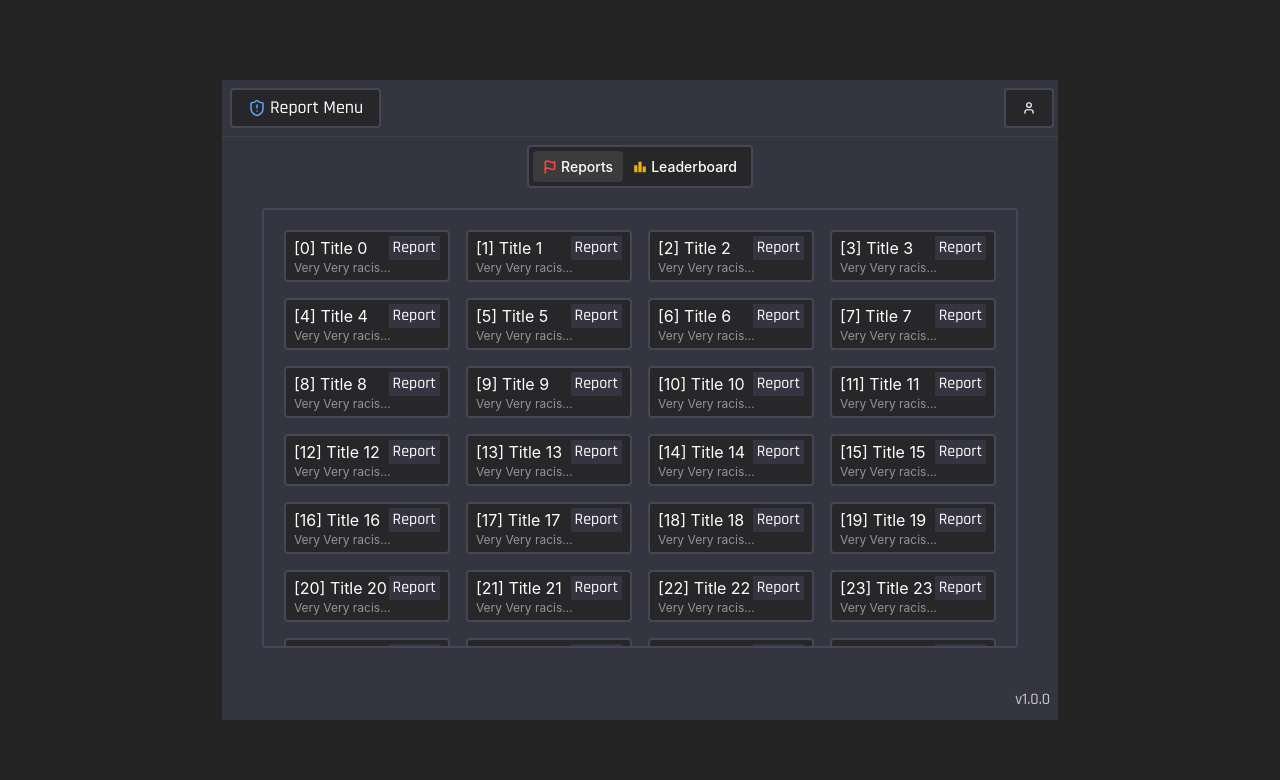
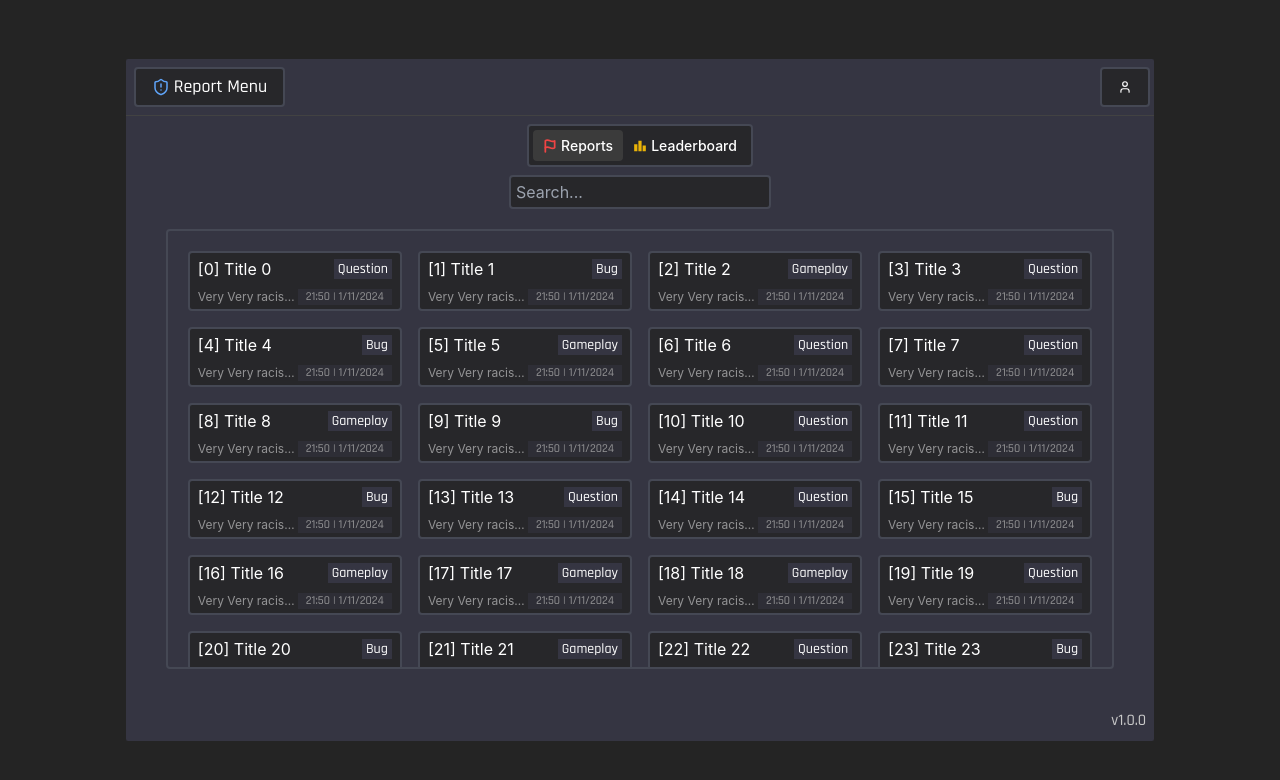
Before and after one commit to vipexv/vReports, a React (Vite) app in the folder web/: page / in a window 1280 px wide. Shown: the top 780 px of the page. Built offline with nearby package versions, Linux system fonts and the light colour scheme.

Commit message:
style: continued work on the front end

```diff
--- a/web/src/components/App.tsx
+++ b/web/src/components/App.tsx
@@ -180,9 +180,9 @@ const App: React.FC = () => {
 
           <Divider size="xs" />
 
-          <div className="flex justify-center items-center mt-2">
+          <div className="flex flex-col items-center mt-2">
             <SegmentedControl
-              className="border-[2px] bg-secondary"
+              className="border-[2px] bg-secondary m-auto mb-2"
               value={currentTab}
               onChange={(e) => {
                 setCurrentTab(e);
@@ -216,6 +216,13 @@ const App: React.FC = () => {
                 },
               ]}
             />
+            <div className="flex">
+              <input
+                type="text"
+                className="outline-none w-full h-full border-[2px] bg-secondary ml-auto py-[5px] px-[5px] rounded focus:border-blue-400 transition-all"
+                placeholder="Search..."
+              />
+            </div>
           </div>
           <div className="border-[2px] flex justify-center items-center h-[55dvh] rounded m-10 mt-5">
             {CurrentView && <CurrentView />}
--- a/web/src/components/reports.tsx
+++ b/web/src/components/reports.tsx
@@ -1,48 +1,157 @@
-import React, { useEffect, useState } from "react";
-import { ScrollArea } from "@mantine/core";
+import { Modal, ScrollArea } from "@mantine/core";
+import React, { useState } from "react";
+import { FaPeoplePulling } from "react-icons/fa6";
+import { GiTeleport } from "react-icons/gi";
 
+import { AlertTriangle } from "lucide-react";
 import "./App.css";
+import { Button } from "./ui/button";
+import { fetchNui } from "@/utils/fetchNui";
+
+const types = ["Bug", "Question", "Gameplay"];
+
+const getCurrentDateTime = () => {
+  const currentDate = new Date();
+
+  // Get hours and minutes
+  const hours = currentDate.getHours();
+  const minutes = currentDate.getMinutes();
+
+  // Format date as MM/DD/YYYY
+  const formattedDate = `${
+    currentDate.getMonth() + 1
+  }/${currentDate.getDate()}/${currentDate.getFullYear()}`;
+
+  // Format time as HH:mm
+  const formattedTime = `${hours}:${minutes < 10 ? "0" : ""}${minutes}`;
+
+  return { formattedTime, formattedDate };
+};
 
 // eslint-disable-next-line @typescript-eslint/no-unused-vars
 const activeReports = Array.from({ length: 100 }, (_, index) => ({
   id: index,
-  type: "Report",
-  description: "Very Very racist person!",
+  type: types[Math.floor(Math.random() * types.length)],
+  description: "Very Very racist personeeeeeeeeeeeeeeeee!",
+  datetime: getCurrentDateTime(),
   title: `Title ${index}`,
   state: {
     concluded: false,
   },
 }));
 
+const initStateCurrReport = {
+  id: 0,
+  type: "",
+  description: "",
+  datetime: {
+    formattedDate: "",
+    formattedTime: "",
+  },
+  title: "",
+  state: {
+    concluded: false,
+  },
+};
+
 const Reports: React.FC = () => {
+  const [currReport, setCurrReport] = useState(initStateCurrReport);
+  const [modalActive, setModalActive] = useState(false);
+
   return (
     <>
       <ScrollArea className="w-full h-full">
-        <div className="grid grid-cols-2 m-5 sm:grid-cols-2 gap-4 md:grid-cols-4 lg:grid-cols-4">
+        <div className="grid grid-cols-1 m-5 sm:grid-cols-2 gap-4 md:grid-cols-3 lg:grid-cols-4">
           {Object.values(activeReports).map((report, index) => {
             return (
               <>
                 <div
                   key={index}
-                  className="flex flex-col py-1 px-2  bg-secondary border-[2px] rounded text-white"
+                  onClick={() => {
+                    setCurrReport(report);
+                    setModalActive(true);
+                  }}
+                  className="flex hover:cursor-pointer transition-all select-none hover:-translate-y-1 flex-col py-1 px-2  bg-secondary border-[2px] rounded text-white"
                 >
                   <p className="flex items-center">
                     <span className="truncate max-w-[100px]">
                       [{report.id}] {report.title}
                     </span>
-                    <span className="ml-auto bg-primary px-1 font-main">
+                    <span className="ml-auto bg-primary px-1 font-main text-sm">
                       {report.type}
                     </span>
                   </p>
-                  <p className="text-xs text-white text-opacity-50 truncate max-w-[100px]">
-                    {report.description}
-                  </p>
+                  <div className="flex mt-2">
+                    <p className="text-xs text-white text-opacity-50 truncate max-w-[100px]">
+                      {report.description}
+                    </p>
+                    <p className="ml-auto bg-primary px-2 ml-4 font-main text-xs opacity-50">
+                      {report.datetime.formattedTime} |{" "}
+                      {report.datetime.formattedDate}
+                    </p>
+                  </div>
                 </div>
               </>
             );
           })}
         </div>
       </ScrollArea>
+      <Modal
+        opened={modalActive}
+        onClose={() => {
+          setModalActive(false);
+          setCurrReport(initStateCurrReport);
+        }}
+        withCloseButton={false}
+        // title={`[${currReport.id}] ${currReport.title}`}
+      >
+        <div className="flex flex-col gap-1 justify-center border-[2px] p-2 rounded">
+          <div className="flex m-2">
+            <p>
+              [{currReport.id}] {currReport.title}
+            </p>
+            <p className="bg-primary ml-auto p-1 rounded-[2px] text-xs">
+              {currReport.type}
+            </p>
+          </div>
+          <div className="rounded py-1 px-2">
+            Report Description: {currReport.description}
+          </div>
+        </div>
+        <div className="flex justify-end items-center mt-4 gap-2">
+          <Button
+            className="text-xs rounded-[2px] m-0 border-[2px] bg-secondary"
+            onClick={() => {
+              fetchNui("staffchat:nuicb:goto", currReport);
+              setCurrReport(initStateCurrReport);
+              setModalActive(false);
+            }}
+          >
+            <GiTeleport className="mr-1" /> Goto
+          </Button>
+          <Button
+            className="text-xs rounded-[2px] m-0 border-[2px] bg-secondary"
+            onClick={() => {
+              fetchNui("staffchat:nuicb:bring", currReport);
+              setCurrReport(initStateCurrReport);
+              setModalActive(false);
+            }}
+          >
+            <FaPeoplePulling className="mr-1" /> Bring
+          </Button>
+          <Button
+            className="text-xs rounded-[2px] m-0 border-[2px] bg-destructive"
+            onClick={() => {
+              fetchNui("staffchat:nuicb:delete", currReport);
+              setCurrReport(initStateCurrReport);
+              setModalActive(false);
+            }}
+          >
+            <AlertTriangle size={16} strokeWidth={2.5} className="mr-1" /> Close
+            Report
+          </Button>
+        </div>
+      </Modal>
     </>
   );
 };
```
